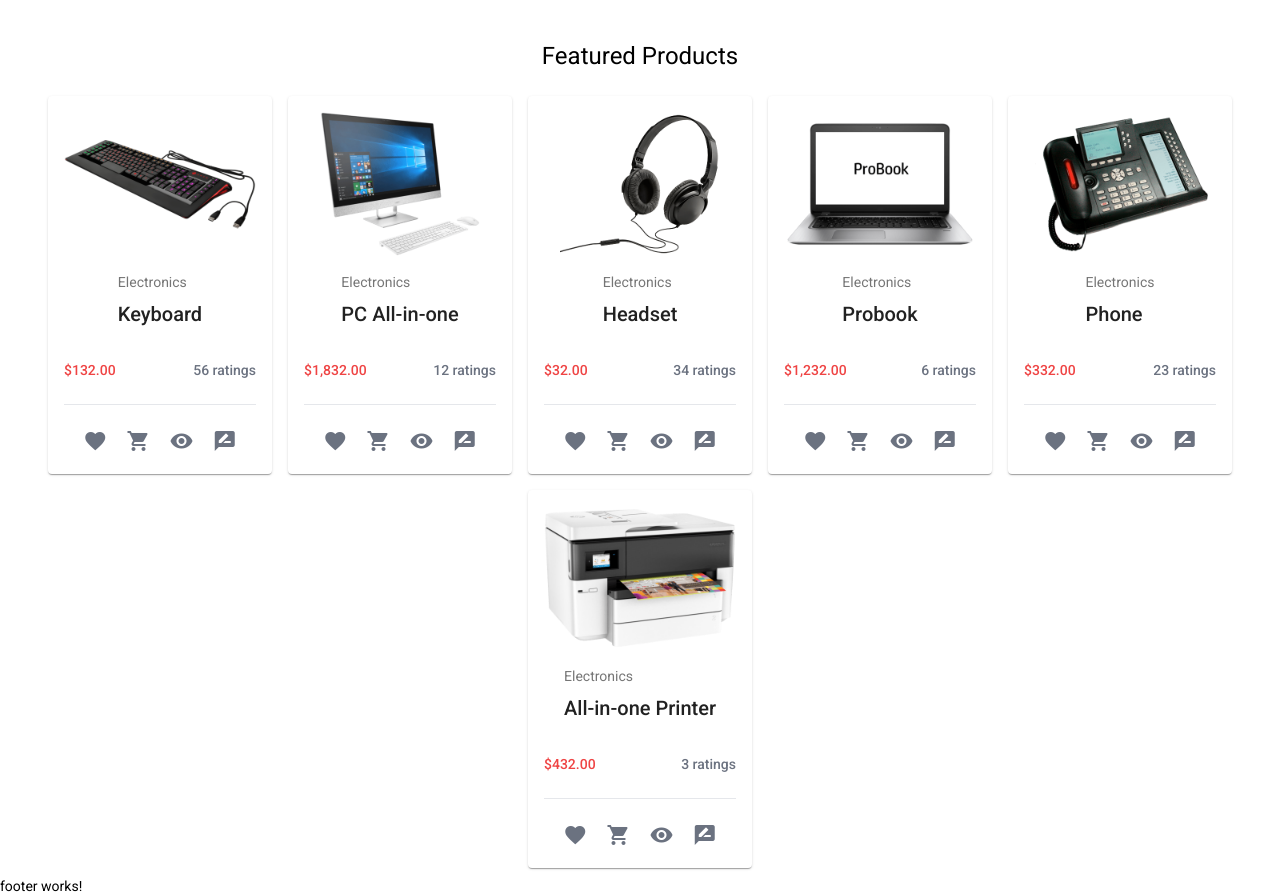
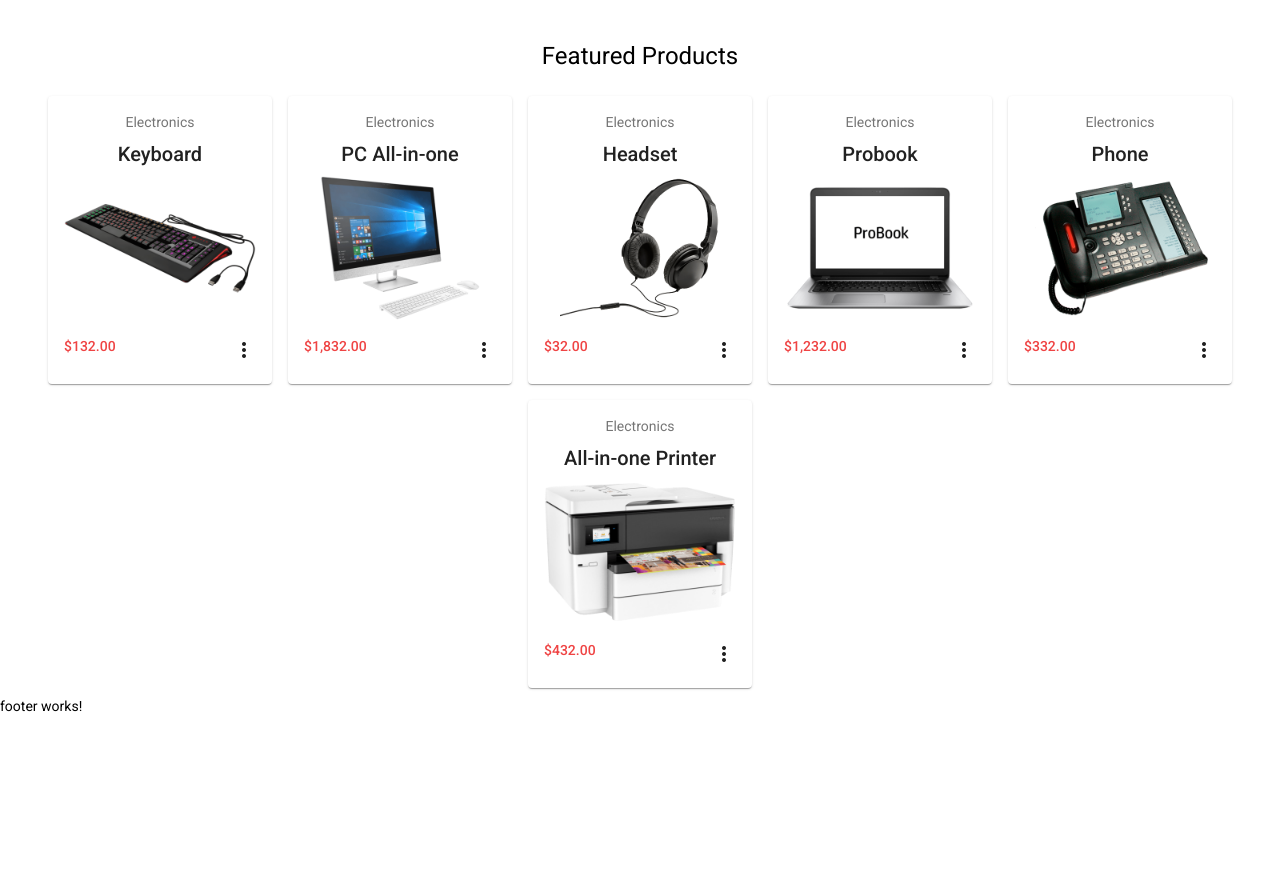
Before and after one commit to kaushik3pg/eCommerce, an Angular app: page / in a window 1280 px wide. Shown: the part 613-1509 px from the top of the page. After the commit the page ends 1329 px from the top, so only its background shows below. Built offline with nearby package versions, Linux system fonts and the light colour scheme.

Commit message:
Ui mods 2

```diff
--- a/src/app/components/card/card.component.html
+++ b/src/app/components/card/card.component.html
@@ -1,34 +1,44 @@
-
 <mat-card *ngFor="let product of products" class="max-w-xs m-2">
+  <mat-card-header class="justify-center items-center text-center mt-4">
+    <mat-card-subtitle>{{ product.category }}</mat-card-subtitle>
+    <mat-card-title>{{ product.title }}</mat-card-title>
+  </mat-card-header>
   <div class="flex items-center justify-center w-48">
     <img [src]="product.imgUrl" [alt]="product.title" />
   </div>
-    <mat-card-header class="justify-center mt-4">
-      <mat-card-subtitle>{{ product.category }}</mat-card-subtitle>
-      <mat-card-title>{{ product.title }}</mat-card-title>
-    </mat-card-header>
-    <div class="flex justify-between items-center my-6">
-      <span class="font-medium text-red-500">{{
-        product.price | currency
-      }}</span>
-      <span class="font-medium text-gray-500"
+
+  <div class="flex flex-row justify-between items-center my-4">
+    <!-- <div class="border-2 border-blue-400"> -->
+      <p class="font-medium text-red-500">{{ product.price | currency }}</p>
+    <!-- </div> -->
+
+    <!-- <span class="font-medium text-gray-500"
         >{{ product.ratings }} ratings</span
+      > -->
+    <!-- <div class="flex justify-evenly items-center text-gray-500 border-2 border-green-400"> -->
+      <button
+        mat-icon-button
+        [matMenuTriggerFor]="menu"
+        aria-label="Example icon-button with a menu"
       >
-    </div>
-    <hr />
-
-    <div class="flex flex-row justify-evenly items-center text-gray-500 mt-6">
-      <button mat-mini-fab aria-label="Example home icon">
-        <mat-icon>favorite</mat-icon>
+        <mat-icon>more_vert</mat-icon>
       </button>
-      <button mat-mini-fab aria-label="Example home icon">
-        <mat-icon>shopping_cart</mat-icon>
+      <mat-menu #menu="matMenu">
+        <button mat-menu-item mat-mini-fab aria-label="Example home icon">
+          <mat-icon aria-hidden="false" aria-label="Example home icon"
+            >favorite_border</mat-icon
+          > Mark as favorite
         </button>
-      <button mat-mini-fab aria-label="Example home icon">
-        <mat-icon>visibility</mat-icon>
+        <button mat-menu-item mat-mini-fab aria-label="Example home icon">
+          <mat-icon>shopping_cart</mat-icon> Add to cart
         </button>
-      <button mat-mini-fab aria-label="Example home icon">
-        <mat-icon>rate_review</mat-icon>
+        <button mat-menu-item mat-mini-fab aria-label="Example home icon">
+          <mat-icon>visibility</mat-icon> View ratings
         </button>
+        <button mat-menu-item mat-mini-fab aria-label="Example home icon">
+          <mat-icon>rate_review</mat-icon> Write a review
+        </button>
+      </mat-menu>
+    <!-- </div> -->
   </div>
 </mat-card>
--- a/src/app/components/card/card.module.ts
+++ b/src/app/components/card/card.module.ts
@@ -3,10 +3,11 @@ import { CommonModule } from '@angular/common';
 import { CardComponent } from './card.component';
 import { MatCardModule } from '@angular/material/card';
 import { MatIconModule } from '@angular/material/icon';
+import { MatMenu, MatMenuModule } from '@angular/material/menu';
 
 @NgModule({
   declarations: [CardComponent],
-  imports: [CommonModule, MatCardModule, MatIconModule],
+  imports: [CommonModule, MatCardModule, MatIconModule, MatMenuModule],
   exports: [CardComponent],
 })
 export class CardModule {}
--- a/src/app/components/header/header.component.html
+++ b/src/app/components/header/header.component.html
@@ -1,7 +1,8 @@
 <div
   class="flex xs:flex-wrap sm:flex-wrap justify-between items-center w-full py-6 xs:py-6 px-4 bg-primary-bg-color text-white"
 >
-  <span class="font-bold text-xl text-white order-1">SHOPPRIX</span>
+  <a routerLink=""
+  class="font-bold text-xl text-white order-1"><img class="w-40" src="assets/images/brand/shopprix.svg" alt=""></a>
   <app-searchbar
     class="search__wrapper order-1 xs:order-3 sm:order-3"
   ></app-searchbar>
--- a/src/app/components/navbar/navbar.component.html
+++ b/src/app/components/navbar/navbar.component.html
@@ -1,4 +1,4 @@
-<div class="w-full border-b-2 font-medium"  *ngIf="loginDone">
+<div class="w-full bg-white border-b-2 font-medium"  *ngIf="loginDone">
   <nav class="w-full">
     <ul class="flex justify-center items-center p-2">
       <li
```
Also changed, not shown: src/assets/images/brand/shopprix.svg (added). Lines whose indentation alone changed are shown as unchanged.
